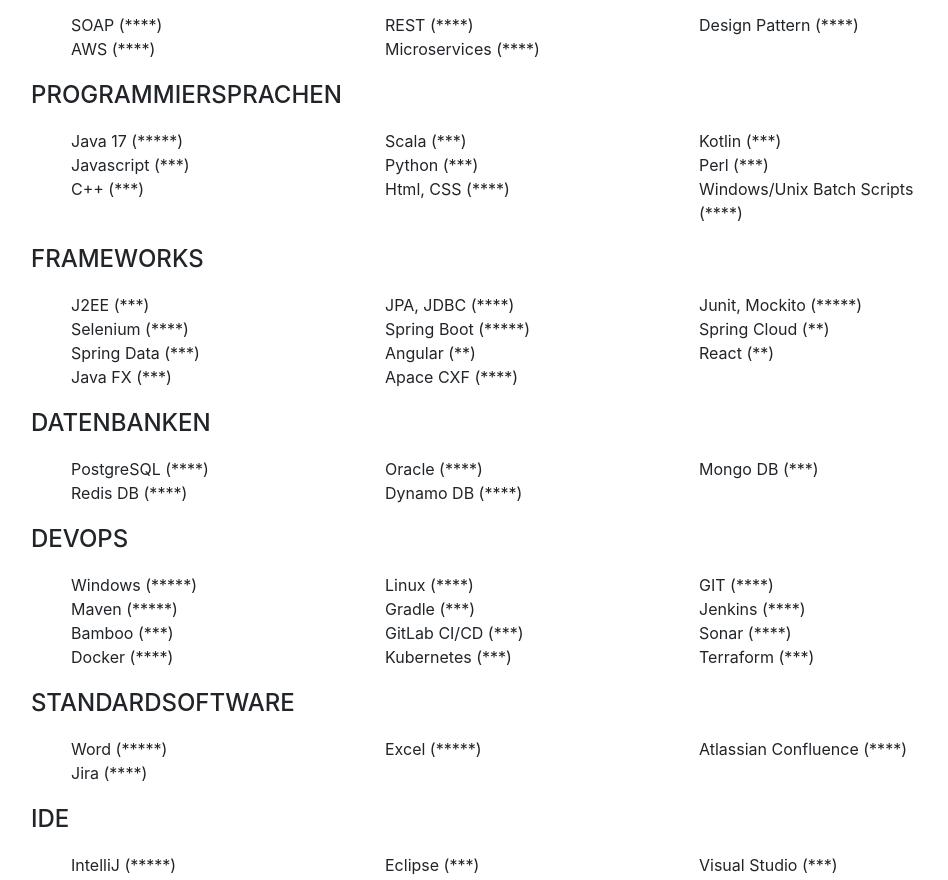
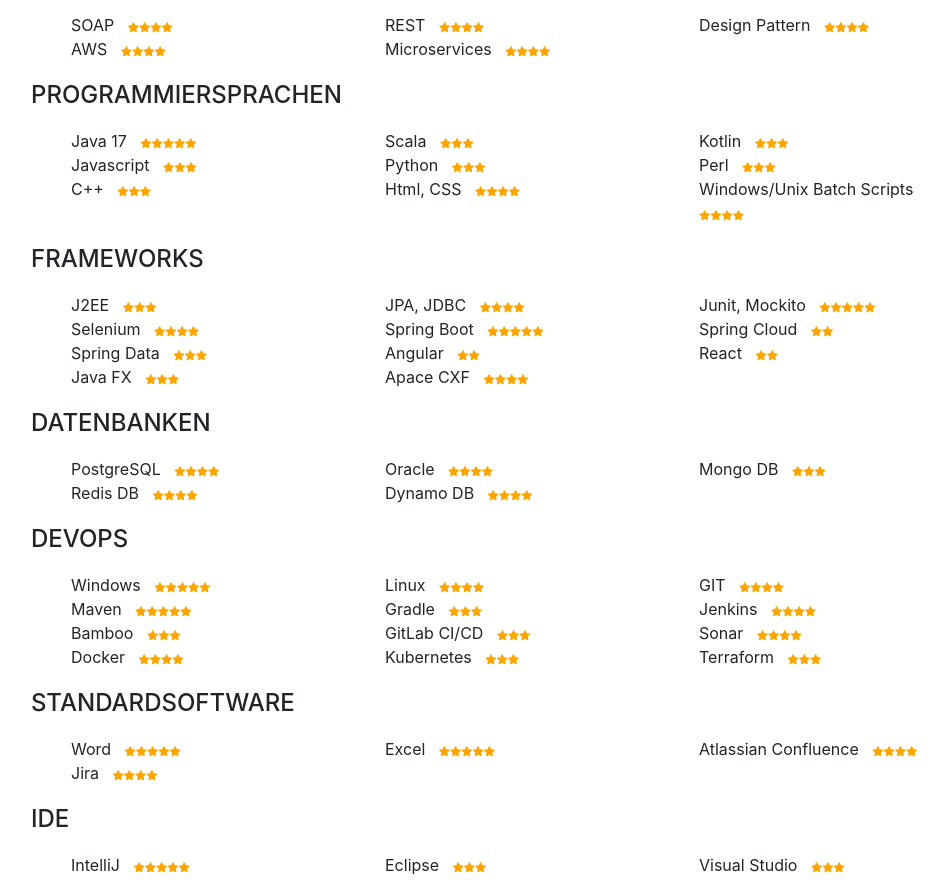
Before and after one commit to nasahl/website-nasahl, a website with bundled scripts: page index.html in a window 1280 px wide. Shown: the part 7564-8444 px from the top of the page, without its empty margins (289-1237 px from the left). Built offline with nearby package versions, Linux system fonts and the light colour scheme; a web font is replaced by a local one.

Commit message:
Add nice skill stars

```diff
--- a/css/resume.css
+++ b/css/resume.css
@@ -190,3 +190,33 @@
 a:hover, a:focus, a:active {
   color: #824027;
 }
+
+.my-star:before {
+  content: "\f005";
+  color : orange;
+  font-size : 10px;
+}
+
+.my-star-2:before {
+  content: "\f005\f005";
+  color : orange;
+  font-size : 10px;
+}
+
+.my-star-3:before {
+  content: "\f005\f005\f005";
+  color : orange;
+  font-size : 10px;
+}
+
+.my-star-4:before {
+  content: "\f005\f005\f005\f005";
+  color : orange;
+  font-size : 10px;
+}
+
+.my-star-5:before {
+  content: "\f005\f005\f005\f005\f005";
+  color : orange;
+  font-size : 10px;
+}
--- a/index.html
+++ b/index.html
@@ -453,21 +453,21 @@
             <div class="row">
                 <div class="col">
                     <ul class="fa-ul mb-0">
-                        <li>SOAP (****)</li>
-                        <li>AWS (****)</li>
+                        <li>SOAP &nbsp;&nbsp;<span class = "fa my-star-4"></span></li>
+                        <li>AWS &nbsp;&nbsp;<span class = "fa my-star-4"></span></li>
                     </ul>
                 </div>
 
                 <div class="col">
                     <ul class="fa-ul mb-0">
-                        <li>REST (****)</li>
-                        <li>Microservices (****)</li>
+                        <li>REST &nbsp;&nbsp;<span class = "fa my-star-4"></span></li>
+                        <li>Microservices &nbsp;&nbsp;<span class = "fa my-star-4"></span></li>
                     </ul>
                 </div>
 
                 <div class="col">
                     <ul class="fa-ul mb-0">
-                        <li>Design Pattern (****)</li>
+                        <li>Design Pattern &nbsp;&nbsp;<span class = "fa my-star-4"></span></li>
                     </ul>
                 </div>
 
@@ -479,25 +479,25 @@
             <div class="row">
                 <div class="col">
                     <ul class="fa-ul mb-0">
-                        <li>Java 17 (*****)</li>
-                        <li>Javascript (***)</li>
-                        <li>C++ (***)</li>
+                        <li>Java 17 &nbsp;&nbsp;<span class = "fa my-star-5"></span></li>
+                        <li>Javascript &nbsp;&nbsp;<span class = "fa my-star-3"></span></li>
+                        <li>C++ &nbsp;&nbsp;<span class = "fa my-star-3"></span></li>
                     </ul>
                 </div>
 
                 <div class="col">
                     <ul class="fa-ul mb-0">
-                        <li>Scala (***)</li>
-                        <li>Python (***)</li>
-                        <li>Html, CSS (****)</li>
+                        <li>Scala &nbsp;&nbsp;<span class = "fa my-star-3"></span></li>
+                        <li>Python &nbsp;&nbsp;<span class = "fa my-star-3"></span></li>
+                        <li>Html, CSS &nbsp;&nbsp;<span class = "fa my-star-4"></span></li>
                     </ul>
                 </div>
 
                 <div class="col">
                     <ul class="fa-ul mb-0">
-                        <li>Kotlin (***)</li>
-                        <li>Perl (***)</li>
-                        <li>Windows/Unix Batch Scripts (****)</li>
+                        <li>Kotlin &nbsp;&nbsp;<span class = "fa my-star-3"></span></li>
+                        <li>Perl &nbsp;&nbsp;<span class = "fa my-star-3"></span></li>
+                        <li>Windows/Unix Batch Scripts &nbsp;&nbsp;<span class = "fa my-star-4"></span></li>
                     </ul>
                 </div>
 
@@ -509,27 +509,27 @@
             <div class="row">
                 <div class="col">
                     <ul class="fa-ul mb-0">
-                        <li>J2EE (***)</li>
-                        <li>Selenium (****)</li>
-                        <li>Spring Data (***)</li>
-                        <li>Java FX (***)</li>
+                        <li>J2EE &nbsp;&nbsp;<span class = "fa my-star-3"></span></li>
+                        <li>Selenium &nbsp;&nbsp;<span class = "fa my-star-4"></span></li>
+                        <li>Spring Data &nbsp;&nbsp;<span class = "fa my-star-3"></span></li>
+                        <li>Java FX &nbsp;&nbsp;<span class = "fa my-star-3"></span></li>
                     </ul>
                 </div>
 
                 <div class="col">
                     <ul class="fa-ul mb-0">
-                        <li>JPA, JDBC (****)</li>
-                        <li>Spring Boot (*****)</li>
-                        <li>Angular (**)</li>
-                        <li>Apace CXF (****)</li>
+                        <li>JPA, JDBC &nbsp;&nbsp;<span class = "fa my-star-4"></span></li>
+                        <li>Spring Boot &nbsp;&nbsp;<span class = "fa my-star-5"></span></li>
+                        <li>Angular &nbsp;&nbsp;<span class = "fa my-star-2"></span></li>
+                        <li>Apace CXF &nbsp;&nbsp;<span class = "fa my-star-4"></span></li>
                     </ul>
                 </div>
 
                 <div class="col">
                     <ul class="fa-ul mb-0">
-                        <li>Junit, Mockito (*****)</li>
-                        <li>Spring Cloud (**)</li>
-                        <li>React (**)</li>
+                        <li>Junit, Mockito &nbsp;&nbsp;<span class = "fa my-star-5"></span></li>
+                        <li>Spring Cloud &nbsp;&nbsp;<span class = "fa my-star-2"></span></li>
+                        <li>React &nbsp;&nbsp;<span class = "fa my-star-2"></span></li>
                     </ul>
                 </div>
 
@@ -541,21 +541,21 @@
             <div class="row">
                 <div class="col">
                     <ul class="fa-ul mb-0">
-                        <li>PostgreSQL (****)</li>
-                        <li>Redis DB (****)</li>
+                        <li>PostgreSQL &nbsp;&nbsp;<span class = "fa my-star-4"></span></li>
+                        <li>Redis DB &nbsp;&nbsp;<span class = "fa my-star-4"></span></li>
                     </ul>
                 </div>
 
                 <div class="col">
                     <ul class="fa-ul mb-0">
-                        <li>Oracle (****)</li>
-                        <li>Dynamo DB (****)</li>
+                        <li>Oracle &nbsp;&nbsp;<span class = "fa my-star-4"></span></li>
+                        <li>Dynamo DB &nbsp;&nbsp;<span class = "fa my-star-4"></span></li>
                     </ul>
                 </div>
 
                 <div class="col">
                     <ul class="fa-ul mb-0">
-                        <li>Mongo DB (***)</li>
+                        <li>Mongo DB &nbsp;&nbsp;<span class = "fa my-star-3"></span></li>
                     </ul>
                 </div>
 
@@ -567,28 +567,28 @@
             <div class="row">
                 <div class="col">
                     <ul class="fa-ul mb-0">
-                        <li>Windows (*****)</li>
-                        <li>Maven (*****)</li>
-                        <li>Bamboo (***)</li>
-                        <li>Docker (****)</li>
+                        <li>Windows &nbsp;&nbsp;<span class = "fa my-star-5"></span></li>
+                        <li>Maven &nbsp;&nbsp;<span class = "fa my-star-5"></span></li>
+                        <li>Bamboo &nbsp;&nbsp;<span class = "fa my-star-3"></span></li>
+                        <li>Docker &nbsp;&nbsp;<span class = "fa my-star-4"></span></li>
                     </ul>
                 </div>
 
                 <div class="col">
                     <ul class="fa-ul mb-0">
-                        <li>Linux (****)</li>
-                        <li>Gradle (***)</li>
-                        <li>GitLab CI/CD (***)</li>
-                        <li>Kubernetes (***)</li>
+                        <li>Linux &nbsp;&nbsp;<span class = "fa my-star-4"></span></li>
+                        <li>Gradle &nbsp;&nbsp;<span class = "fa my-star-3"></span></li>
+                        <li>GitLab CI/CD &nbsp;&nbsp;<span class = "fa my-star-3"></span></li>
+                        <li>Kubernetes &nbsp;&nbsp;<span class = "fa my-star-3"></span></li>
                     </ul>
                 </div>
 
                 <div class="col">
                     <ul class="fa-ul mb-0">
-                        <li>GIT (****)</li>
-                        <li>Jenkins (****)</li>
-                        <li>Sonar (****)</li>
-                        <li>Terraform (***)</li>
+                        <li>GIT &nbsp;&nbsp;<span class = "fa my-star-4"></span></li>
+                        <li>Jenkins &nbsp;&nbsp;<span class = "fa my-star-4"></span></li>
+                        <li>Sonar &nbsp;&nbsp;<span class = "fa my-star-4"></span></li>
+                        <li>Terraform &nbsp;&nbsp;<span class = "fa my-star-3"></span></li>
                     </ul>
                 </div>
 
@@ -600,20 +600,20 @@
             <div class="row">
                 <div class="col">
                     <ul class="fa-ul mb-0">
-                        <li>Word (*****)</li>
-                        <li>Jira (****)</li>
+                        <li>Word &nbsp;&nbsp;<span class = "fa my-star-5"></span></li>
+                        <li>Jira &nbsp;&nbsp;<span class = "fa my-star-4"></span></li>
                     </ul>
                 </div>
 
                 <div class="col">
                     <ul class="fa-ul mb-0">
-                        <li>Excel (*****)</li>
+                        <li>Excel &nbsp;&nbsp;<span class = "fa my-star-5"></span></li>
                     </ul>
                 </div>
 
                 <div class="col">
                     <ul class="fa-ul mb-0">
-                        <li>Atlassian Confluence (****)</li>
+                        <li>Atlassian Confluence &nbsp;&nbsp;<span class = "fa my-star-4"></span></li>
                     </ul>
                 </div>
 
@@ -625,19 +625,19 @@
             <div class="row">
                 <div class="col">
                     <ul class="fa-ul mb-0">
-                        <li>IntelliJ (*****)</li>
+                        <li>IntelliJ &nbsp;&nbsp;<span class = "fa my-star-5"></span></li>
                     </ul>
                 </div>
 
                 <div class="col">
                     <ul class="fa-ul mb-0">
-                        <li>Eclipse (***)</li>
+                        <li>Eclipse &nbsp;&nbsp;<span class = "fa my-star-3"></span></li>
                     </ul>
                 </div>
 
                 <div class="col">
                     <ul class="fa-ul mb-0">
-                        <li>Visual Studio (***)</li>
+                        <li>Visual Studio &nbsp;&nbsp;<span class = "fa my-star-3"></span></li>
                     </ul>
                 </div>
 
```
Also changed, not shown: css/resume.min.css, 3 other files.
